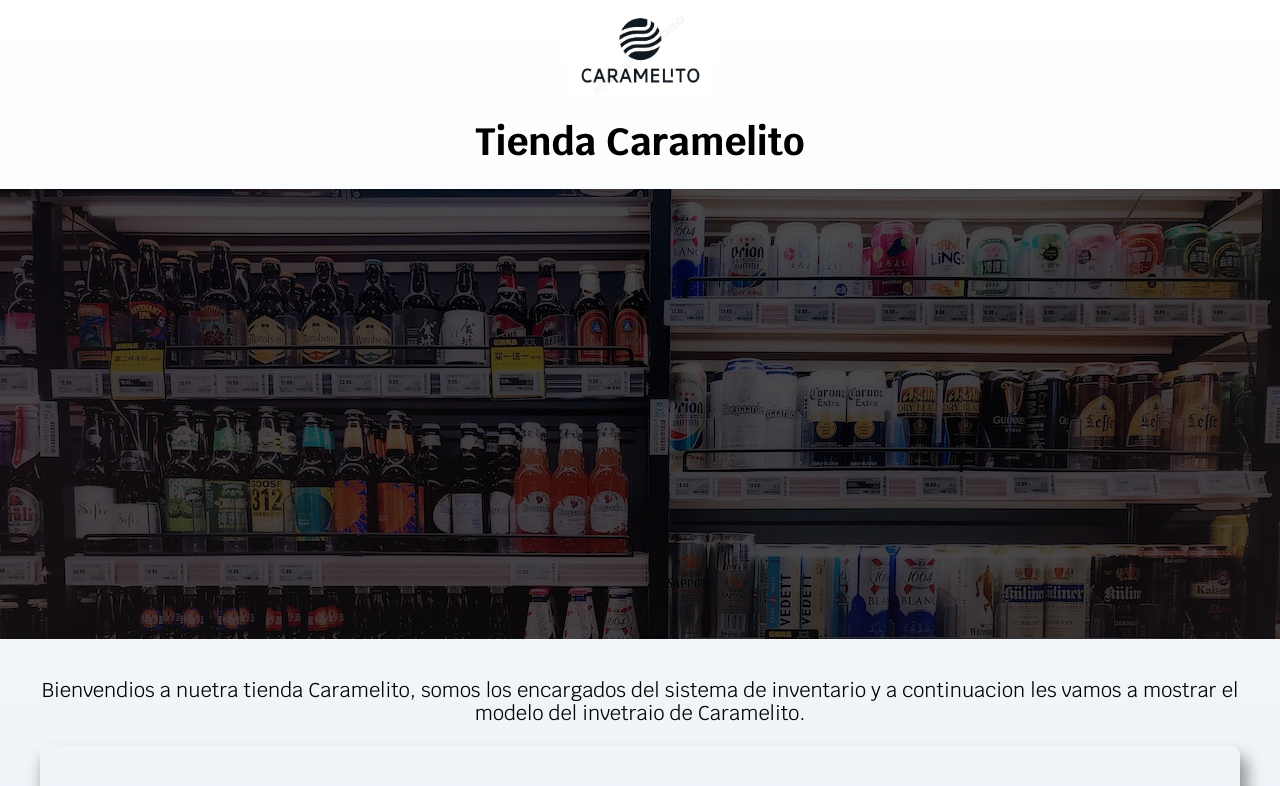
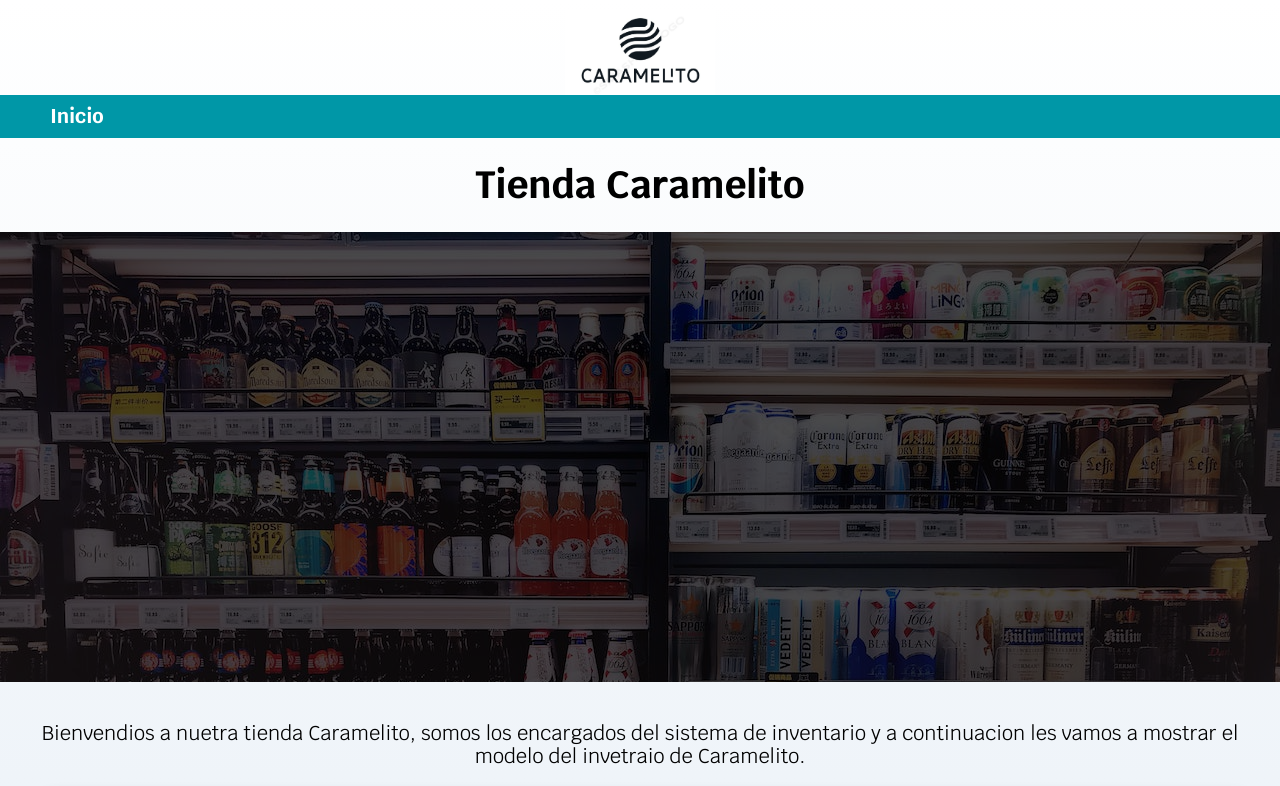
Before and after one commit to sergiogarciauribe/caramelito, a website: page index.html in a window 1280 px wide. Shown: the top 786 px of the page. Drawn offline with Linux system fonts and the light colour scheme.

Commit message:
cambios de boton de inicio

```diff
--- a/index.html
+++ b/index.html
@@ -20,6 +20,11 @@
                 <img src="img/caramelito2.png" class="logo-tienda--img"   alt="logo-tienda-caramelito" >
             </div>
         </section>
+        <div class="nav-bg">
+            <nav class="navegacion-principal contenedor">
+                <a href="#">Inicio</a>
+            </nav>
+        </div>
         <h1 class="titulo">Tienda Caramelito </h1>
     </header>
     <section class="hero">
```
Also changed, not shown: css/styles.css (+1 -10 lines).
